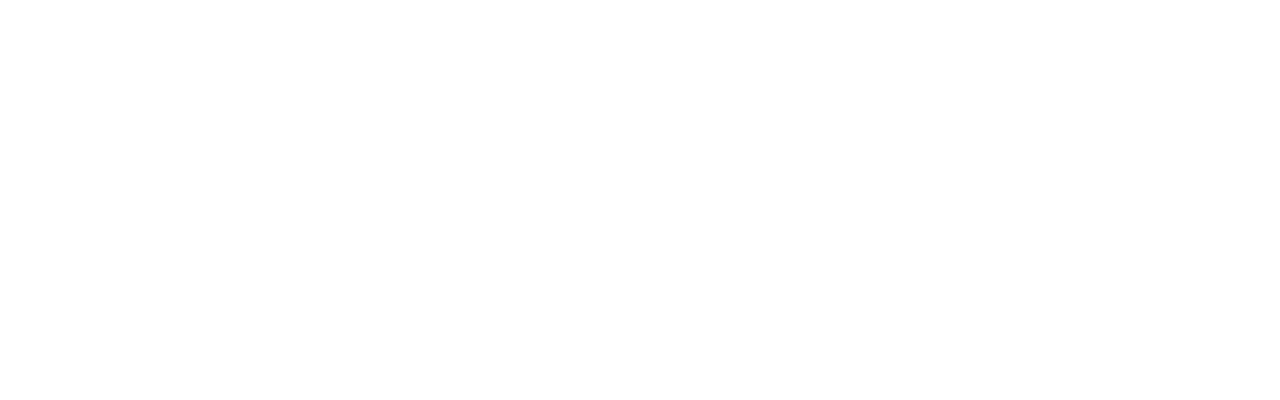
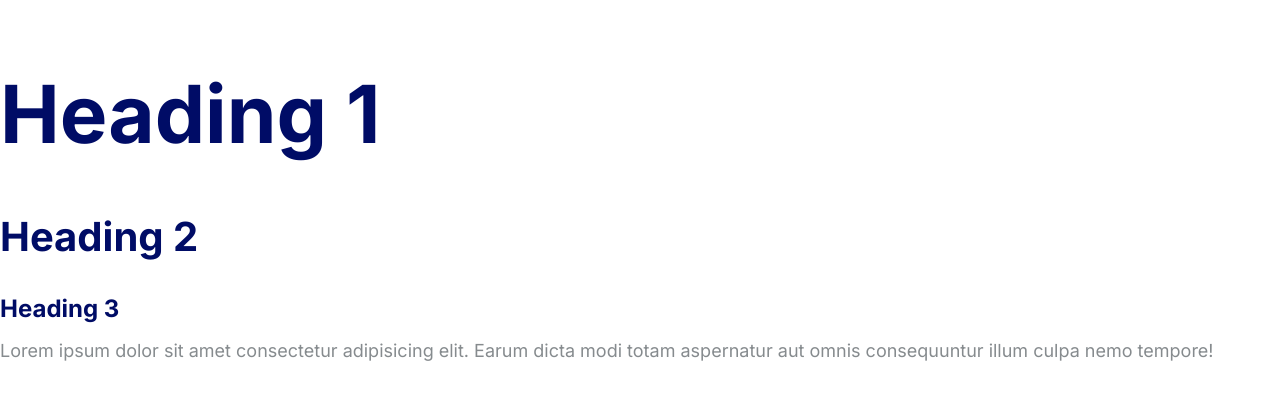
Before and after one commit to mutugi-c/HTML-CSS, a plain HTML site: page index.html in a window 1280 px wide. Drawn offline with Linux system fonts and the light colour scheme.

Commit message:
Define font styles.

```diff
--- a/css/styles.css
+++ b/css/styles.css
@@ -5,3 +5,56 @@
   --color-headings: #000c66;
   --color-body: #868b8e;
 }
+
+html {
+  font-size: 62.5%;
+}
+
+body {
+  font-family: Inter, Arial, Helvetica, sans-serif;
+  color: var(--color-body);
+  font-size: 2.4rem;
+  line-height: 1.5;
+}
+
+h1,
+h2,
+h3 {
+  color: var(--color-headings);
+  margin-bottom: 1rem;
+}
+
+/* Set font sizes. Not absolute values*/
+h1 {
+  font-size: 7rem;
+}
+
+h2 {
+  font-size: 4rem;
+}
+
+h3 {
+  font-size: 3rem;
+}
+
+p {
+  margin-top: 0;
+}
+
+@media screen and (min-width: 1024px) {
+  body {
+    font-size: 1.8rem;
+  }
+
+  h1 {
+    font-size: 8rem;
+  }
+
+  h2 {
+    font-size: 4rem;
+  }
+
+  h3 {
+    font-size: 2.4rem;
+  }
+}
--- a/index.html
+++ b/index.html
@@ -5,8 +5,22 @@
     <meta http-equiv="X-UA-Compatible" content="IE=edge" />
     <meta name="viewport" content="width=device-width, initial-scale=1.0" />
     <title>Document</title>
+    <link rel="preconnect" href="https://fonts.googleapis.com" />
+    <link rel="preconnect" href="https://fonts.gstatic.com" crossorigin />
+    <link
+      href="https://fonts.googleapis.com/css2?family=Inter:wght@400;700&display=swap"
+      rel="stylesheet"
+    />
     <link rel="stylesheet" href="css/normalize.css" />
     <link rel="stylesheet" href="css/styles.css" />
   </head>
-  <body></body>
+  <body>
+    <h1>Heading 1</h1>
+    <h2>Heading 2</h2>
+    <h3>Heading 3</h3>
+    <p>
+      Lorem ipsum dolor sit amet consectetur adipisicing elit. Earum dicta modi
+      totam aspernatur aut omnis consequuntur illum culpa nemo tempore!
+    </p>
+  </body>
 </html>
```
